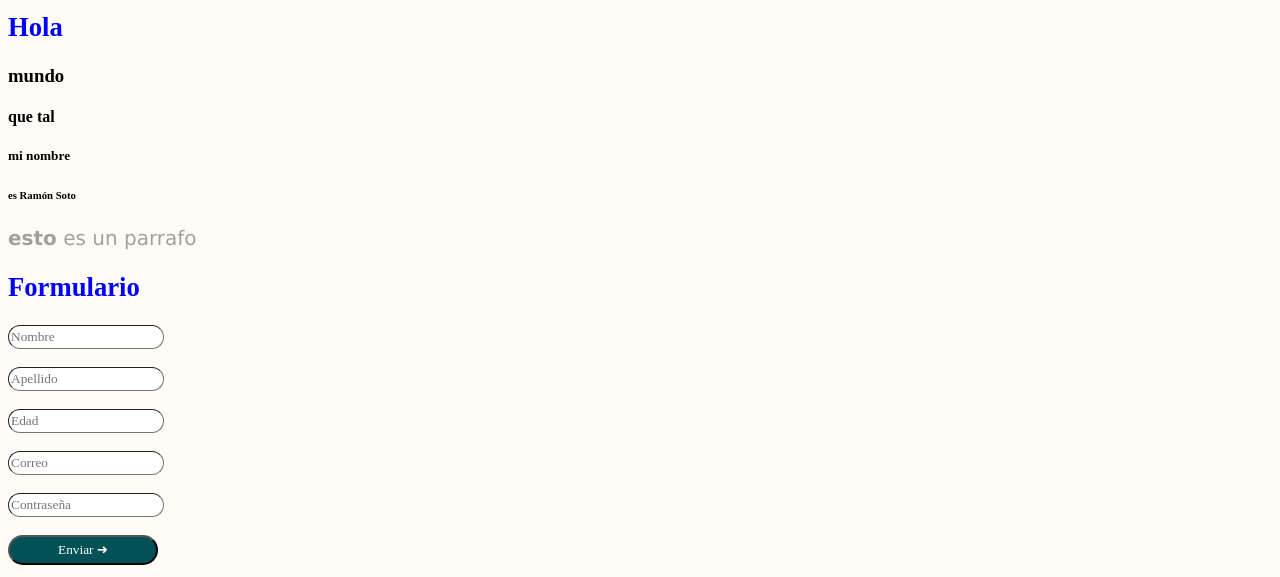
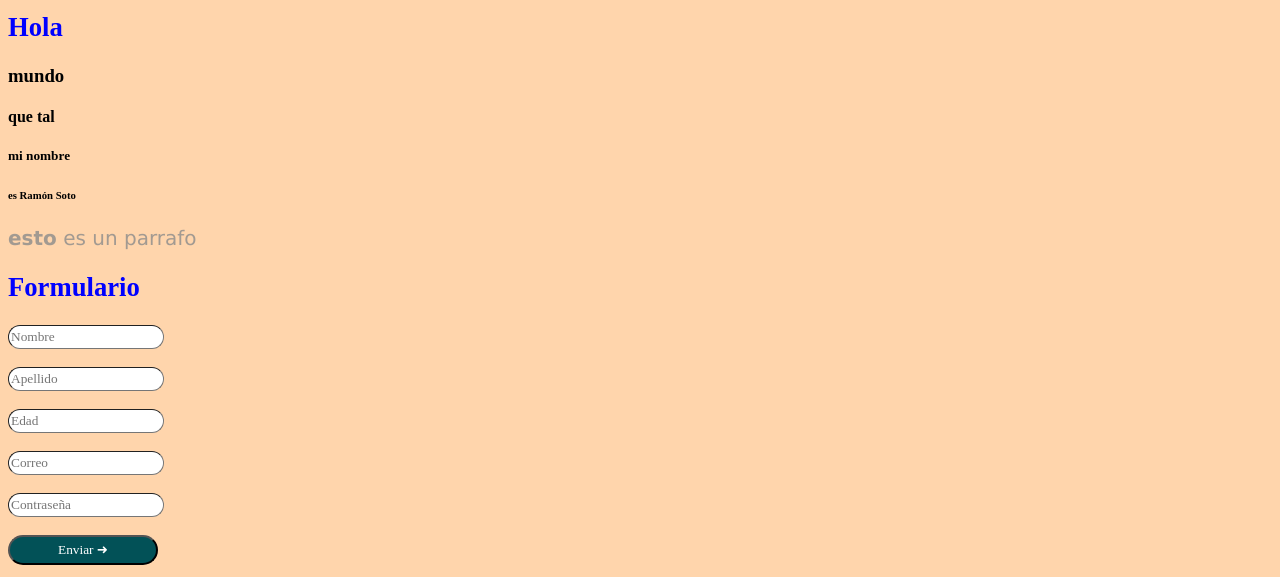
Before and after one commit to RamonSeas/santander-front, a plain HTML site: page index.html in a window 1280 px wide. Shown: the part 446-1023 px from the top of the page. Drawn offline with Linux system fonts and the light colour scheme; grey boxes are pictures that could not be loaded.

Commit message:
Cambie el background color

```diff
--- a/styles.css
+++ b/styles.css
@@ -1,5 +1,6 @@
 body {
-    background-color: #fffbf7;
+    background-color: #ffd5ac;
+
 }
 
 h1 {
```
